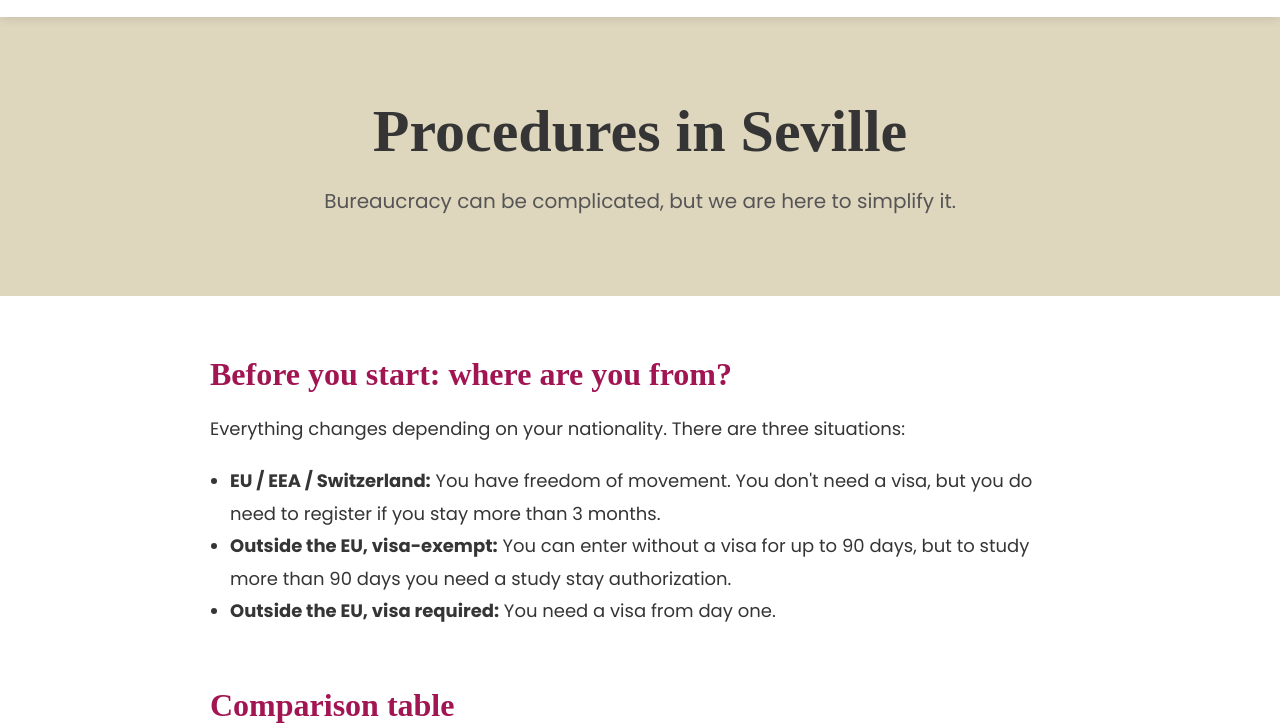
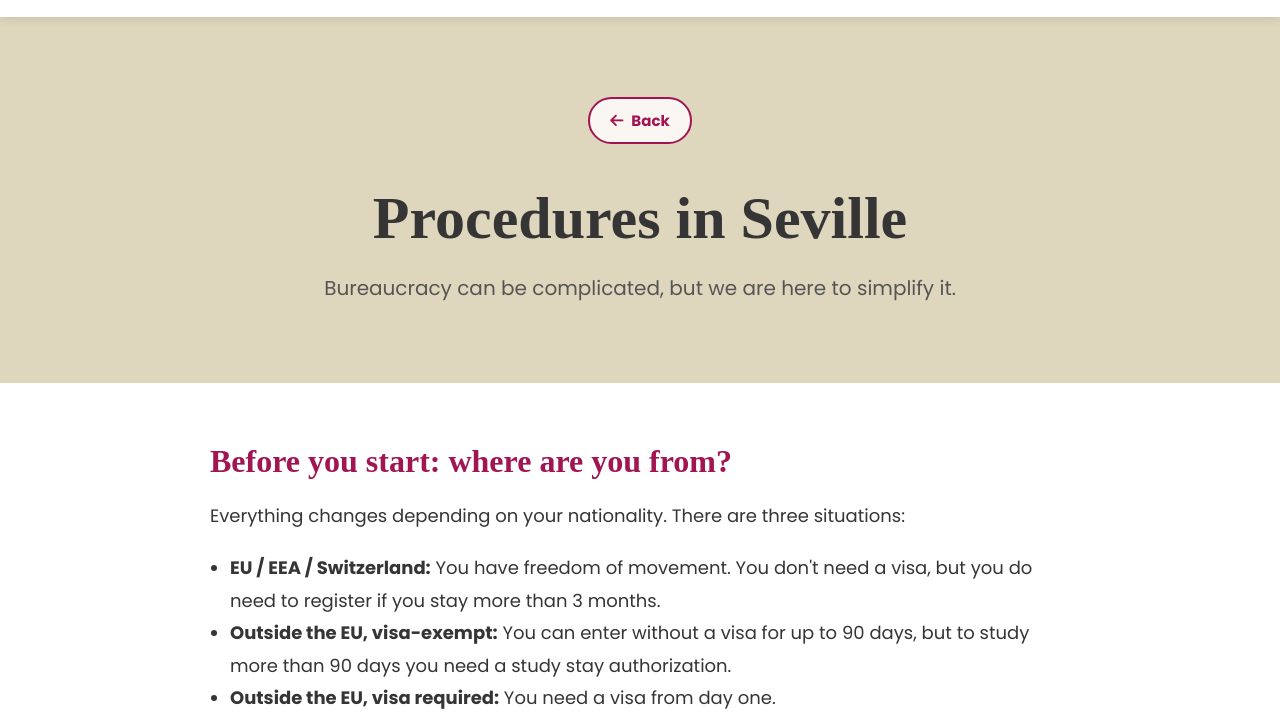
Before and after one commit to ConectaSevilla/Conecta-Sevilla, a plain HTML site: page tramites.html in a window 1280 px wide. Shown: the part 88-813 px from the top of the page. Drawn offline with Linux system fonts and the light colour scheme.

Commit message:
Update tramites.html

```diff
--- a/tramites.html
+++ b/tramites.html
@@ -38,6 +38,11 @@
     </header>
 
     <section class="pagina-header">
+        <div style="margin-bottom: 20px;">
+            <a href="index.html" class="btn-voltar">
+                <i class="fa-solid fa-arrow-left"></i> <span data-i18n="nav.voltar">Voltar</span>
+            </a>
+        </div>
         <h1 data-i18n="tram.titulo">Trámites en Sevilla</h1>
         <p data-i18n="tram.sub">La burocracia puede ser complicada, pero estamos aquí para simplificarla.</p>
     </section>
```
